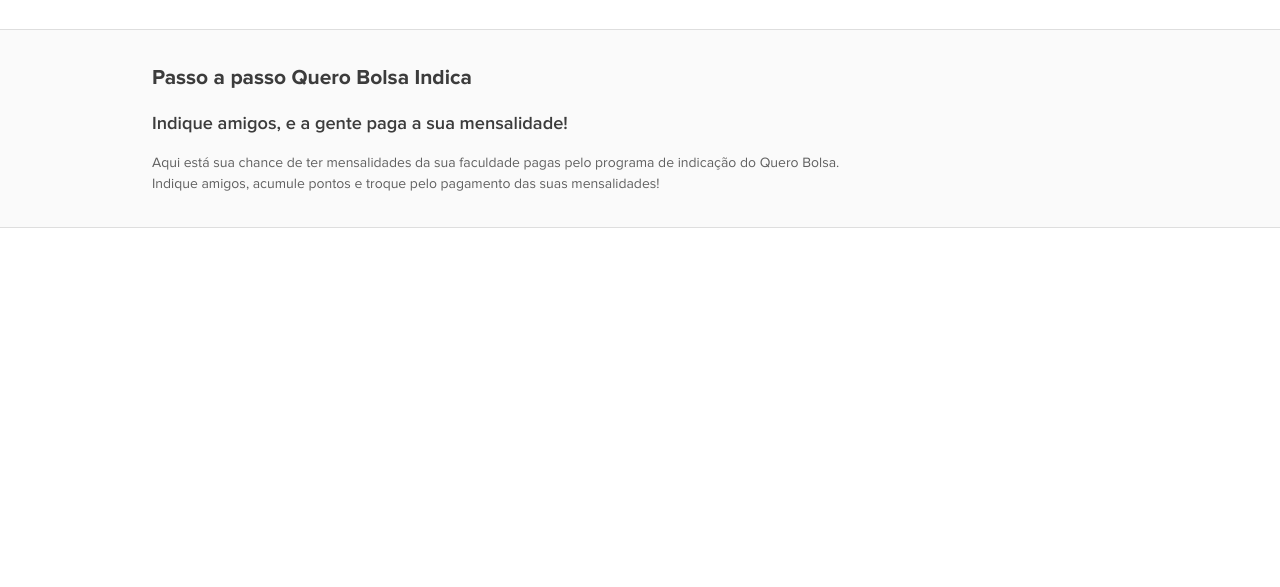
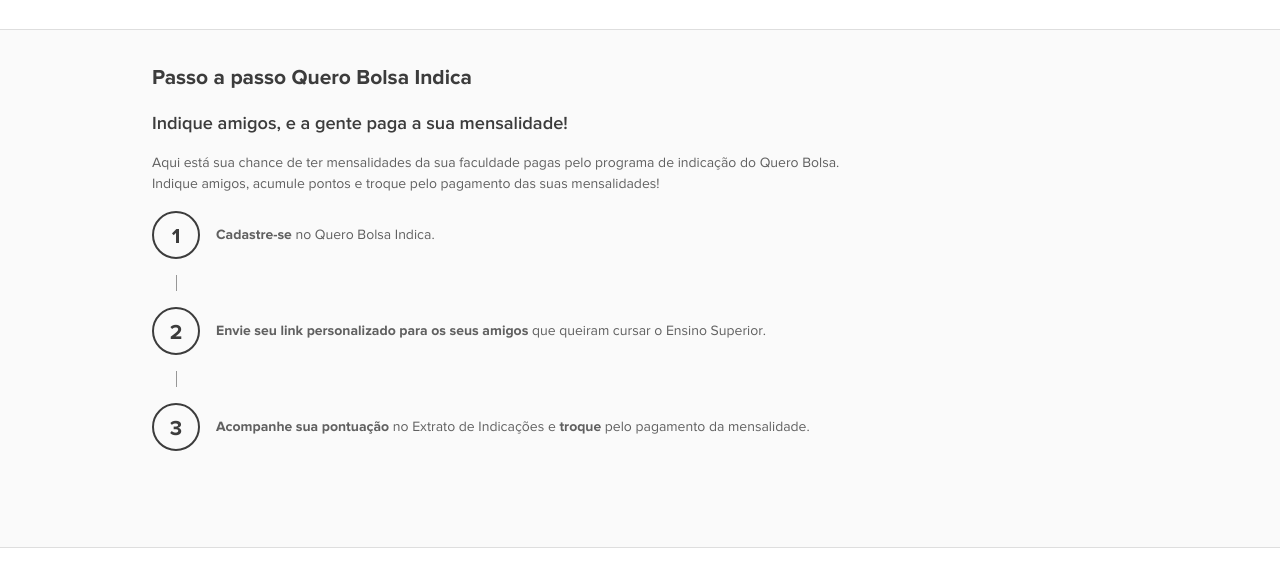
Before and after one commit to vitebo/quero-education-front-end-challenge, a website: page src/index.html in a window 1280 px wide. Shown: the part 205-792 px from the top of the page. Drawn offline with nearby package versions, Linux system fonts and the light colour scheme; files that its build step writes are made by us from their sources; files whose address does not match are found by name.

Commit message:
Criando o passo a passo

```diff
--- a/src/index.html
+++ b/src/index.html
@@ -97,6 +97,27 @@
         </header>
         <p>Aqui está sua chance de ter mensalidades da sua faculdade pagas pelo programa de indicação do Quero Bolsa.</p>
         <p>Indique amigos, acumule pontos e troque pelo pagamento das suas mensalidades!</p>
+        <ol class="l-step-by-step__steps">
+          <li class="m-step">
+            <span class="m-step__number">1</span>
+            <p class="m-step__text">
+              <strong>Cadastre-se</strong> no Quero Bolsa Indica.
+            </p>
+          </li>
+          <li class="m-step">
+            <span class="m-step__number">2</span>
+            <p class="m-step__text">
+              <strong>Envie seu link personalizado para os seus amigos</strong> que queiram cursar o Ensino Superior.
+            </p>
+          </li>
+          <li class="m-step">
+            <span class="m-step__number">3</span>
+            <p class="m-step__text">
+              <strong>Acompanhe sua pontuação</strong> no Extrato de Indicações e <strong>troque</strong> pelo pagamento
+              da mensalidade.
+            </p>
+          </li>
+        </ol>
       </div>
     </section>
   </main>
--- a/src/sass/base/_b-reset.scss
+++ b/src/sass/base/_b-reset.scss
@@ -9,7 +9,8 @@
   padding: 0;
 }
 
-ul {
+ul,
+ol {
   list-style: none;
   margin: 0;
   padding: 0;
--- a/src/sass/base/_b-utils.scss
+++ b/src/sass/base/_b-utils.scss
@@ -8,3 +8,20 @@
 .u-container {
   @extend %u-container;
 }
+
+@mixin u-min-max-width($value) {
+  max-width: $value;
+  min-width: $value;
+  width: $value;
+}
+
+@mixin u-min-max-height($value) {
+  height: $value;
+  max-height: $value;
+  min-height: $value;
+}
+
+@mixin u-min-max-square($value) {
+  @include u-min-max-height($value);
+  @include u-min-max-width($value);
+}
--- a/src/sass/layouts/_l-step-by-step.scss
+++ b/src/sass/layouts/_l-step-by-step.scss
@@ -10,4 +10,8 @@
     padding-bottom: $spacing-4;
     padding-top: $spacing-4;
   }
+
+  &__steps {
+    padding: $spacing-2;
+  }
 }
--- a/src/sass/main.scss
+++ b/src/sass/main.scss
@@ -13,3 +13,4 @@
 
 @import 'modules/m-header-item';
 @import 'modules/m-menu';
+@import 'modules/m-step';
--- /dev/null
+++ b/src/sass/modules/_m-step.scss
@@ -0,0 +1,35 @@
+.m-step {
+  align-items: center;
+  display: flex;
+  padding-bottom: $spacing-6;
+  position: relative;
+
+  &__number {
+    @include u-min-max-square($spacing-6);
+    border: 2px solid $color-black;
+    border-radius: 50%;
+    display: inline-block;
+    font-size: 1.5em;
+    font-weight: $font-weight-proxima-nova-bold;
+    padding: $spacing-1;
+    text-align: center;
+    vertical-align: middle;
+  }
+
+  &__text {
+    display: inline-block;
+  }
+
+  &:not(:last-child) {
+    &::after {
+      background-color: $color-gray-600;
+      bottom: $spacing-2;
+      content: '';
+      display: inline-block;
+      height: $spacing-2;
+      left: $spacing-3;
+      position: absolute;
+      width: 1px;
+    }
+  }
+}
```
